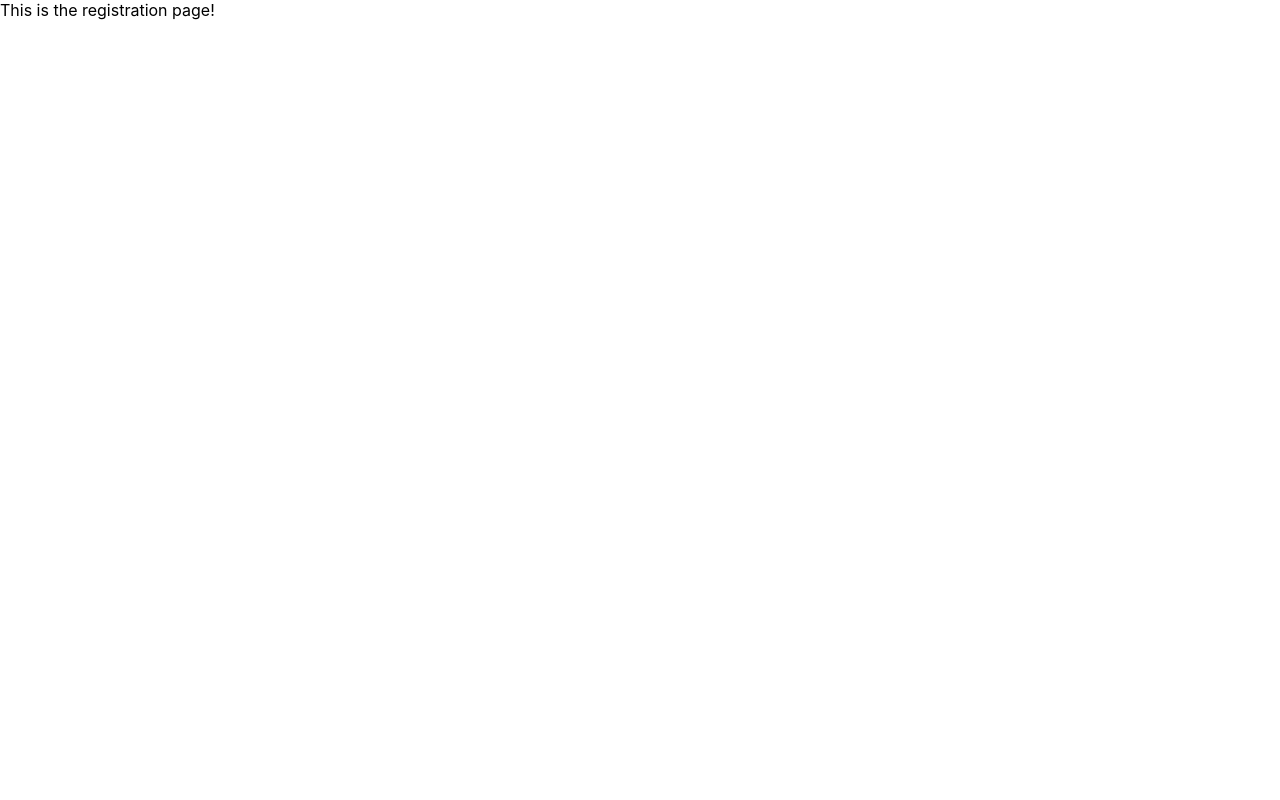
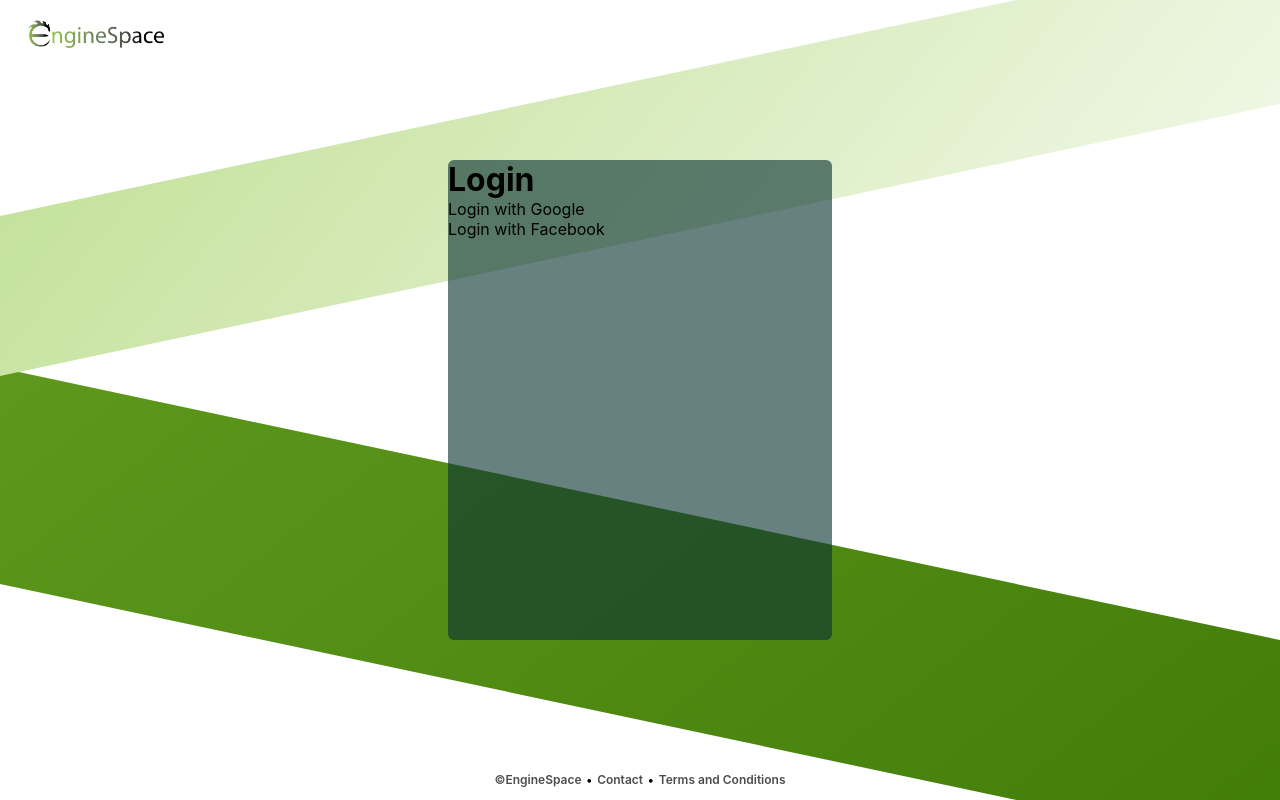
Before and after one commit to bbytiger/enginespace_frontend, a React (Create React App) app: page /registration in a window 1280 px wide. Built offline with nearby package versions, Linux system fonts and the light colour scheme.

Commit message:
more styling for the registration page

```diff
--- a/src/App.css
+++ b/src/App.css
@@ -1,3 +1,8 @@
+/* declare variables */
+:root {
+  --gradientAngle: -12deg;
+}
+
 /* GREETINGS */
 
 .wrapper {
@@ -317,3 +322,98 @@
   opacity: 1;
   transition: opacity 250ms ease-in;
 }
+
+/* Registration */
+
+.registration_wrapper {
+  position: absolute;
+  overflow: hidden;
+}
+
+.registration_card {
+  z-index: 10;
+  width: 100vw;
+  height: 100vh;
+  display: flex;
+}
+
+.registration_streak_one {
+  margin-top: 10vmin;
+  position: absolute;
+  transform: skewY(var(--gradientAngle));
+  -webkit-transform: skewY(var(--gradientAngle));
+  height: 20vh;
+  width: 100vw;
+  animation-direction: alternate;
+	animation: login_gradient 10s ease infinite;
+  background: linear-gradient(135deg, #ffffff, #8dc63f, #ffffff);
+}
+
+.registration_streak_two {
+  z-index: -1;
+  margin-top: 63vmin;
+  position: absolute;
+  transform: skewY(12deg);
+  -webkit-transform: skewY(12deg);
+  height: 27vh;
+  width: 100vw;
+  animation-direction: alternate;
+	animation: login_gradient 12s ease infinite;
+  background: linear-gradient(135deg, #000000, #8dc63f, #407c08);
+}
+
+@keyframes login_gradient {
+	0% {
+		background-position: 0% 50%;
+	}
+	50% {
+		background-position: 100% 50%;
+	}
+	100% {
+		background-position: 0% 50%;
+	}
+}
+
+.terms_wrapper {
+  display: flex;
+  width: 100vw;
+  bottom: 1.3vmin;
+  position: absolute;
+  z-index: 20;
+}
+
+.terms {
+  margin: auto;
+  display: flex;
+}
+
+.terms p {
+  font-weight: 600;
+  padding: 0.3vmin;
+  font-size: 1.5vmin;
+  margin-top: 0;
+  margin-bottom: 0;
+}
+
+.hover_opacity {
+  opacity: 0.7;
+}
+
+.hover_opacity:hover {
+  opacity: 1;
+}
+
+/* Login */
+
+.login {
+  z-index: 10;
+  margin: auto;
+  background: rgb(10 50 50 / 62%);
+  height: 60%;
+  width: 30%;
+  border-radius: 6px;
+}
+
+.login h1 {
+  margin: 0;
+}
--- a/src/AppRouter.js
+++ b/src/AppRouter.js
@@ -8,7 +8,6 @@ import Tour from './components/tour.js'
 function AppRouter() {
   return (
     <BrowserRouter>
-      <div className="app">
       <Route render={({ location }) => {
         return (
           <TransitionGroup>
@@ -25,13 +24,14 @@ function AppRouter() {
                 <Route exact path="/products"/>
                 <Route exact path="/developers"/>
                 <Route exact path="/company"/>
+                <Route exact path="/contact"/>
+                <Route exact path="/terms"/>
                 <Route exact path="/pricing"/>
                 <Route exact path="/community"/>
               </Switch>
             </CSSTransition>
           </TransitionGroup>
         )}} />
-      </div>
     </BrowserRouter>
   );
 }
--- /dev/null
+++ b/src/components/control.js
@@ -0,0 +1,44 @@
+import React from 'react'
+import { RiSettings4Fill } from 'react-icons/ri';
+import { IoSearchSharp, IoNotificationsSharp } from 'react-icons/io5';
+import { AiFillProfile } from 'react-icons/ai';
+import { IconContext } from 'react-icons';
+
+class ControlPanel extends React.Component {
+    render() {
+        return (
+            <div className="control_panel">
+                <div className="control_icon">
+                    <IconContext.Provider
+                        value={{size: '2.3vmin', fontWeight: 500, padding: 0 }}
+                    >
+                    <IoNotificationsSharp />
+                    </IconContext.Provider>
+                </div>
+                <div className="control_icon">
+                    <IconContext.Provider
+                        value={{size: '2.3vmin', fontWeight: 500, padding: 0 }}
+                    >
+                    <AiFillProfile />
+                    </IconContext.Provider>
+                </div>
+                <div className="control_icon">
+                    <IconContext.Provider
+                        value={{size: '2.3vmin', fontWeight: 500, padding: 0 }}
+                    >
+                    <IoSearchSharp />
+                    </IconContext.Provider>
+                </div>
+                <div className="control_icon">
+                    <IconContext.Provider
+                    value={{size: '2.3vmin', fontWeight: 500, padding: 0 }}
+                    >
+                    <RiSettings4Fill />
+                    </IconContext.Provider>
+                </div>
+            </div>
+        )
+    }
+}
+
+export default ControlPanel
--- a/src/components/greeting.js
+++ b/src/components/greeting.js
@@ -4,14 +4,12 @@ import { withRouter } from "react-router-dom";
 // static assets
 import LightLogo from '../assets/logo_light.png'
 import DarkLogo from '../assets/logo_dark.png'
-import { RiSettings4Fill } from 'react-icons/ri';
-import { IoSearchSharp, IoNotificationsSharp } from 'react-icons/io5';
-import { AiFillProfile } from 'react-icons/ai';
 import { IoIosArrowDown, IoIosArrowForward } from 'react-icons/io';
 import { IconContext } from 'react-icons';
 
 // Project-Defined Components
 import NavBar from './navbar'
+import ControlPanel from './control'
 
 class Greeting extends React.Component {
   constructor(props){
@@ -39,36 +37,7 @@ class Greeting extends React.Component {
             <img src={this.state.theme === "light" ? LightLogo : DarkLogo} alt="EngineSpace Logo"/>
           </div>
         </div>
-        <div className="control_panel">
-          <div className="control_icon">
-            <IconContext.Provider
-                value={{size: '2.3vmin', fontWeight: 500, padding: 0 }}
-              >
-              <IoNotificationsSharp />
-            </IconContext.Provider>
-          </div>
-          <div className="control_icon">
-            <IconContext.Provider
-                value={{size: '2.3vmin', fontWeight: 500, padding: 0 }}
-              >
-              <AiFillProfile />
-            </IconContext.Provider>
-          </div>
-          <div className="control_icon">
-            <IconContext.Provider
-                value={{size: '2.3vmin', fontWeight: 500, padding: 0 }}
-              >
-              <IoSearchSharp />
-            </IconContext.Provider>
-          </div>
-          <div className="control_icon">
-            <IconContext.Provider
-              value={{size: '2.3vmin', fontWeight: 500, padding: 0 }}
-            >
-              <RiSettings4Fill />
-            </IconContext.Provider>
-          </div>
-        </div>
+        <ControlPanel />
         <div className="learn_more down_bounce">
           <p className="learn_more_text">Take a tour</p>
           <div className="arrow" onClick={() => {
--- /dev/null
+++ b/src/components/login.js
@@ -0,0 +1,21 @@
+import React from 'react'
+
+class Login extends React.Component {
+    render() {
+        return (
+            <div className="login">
+                <h1>
+                    Login
+                </h1>
+                <div className="google_auth">
+                    Login with Google
+                </div>
+                <div className="google_auth">
+                    Login with Facebook
+                </div>
+            </div>
+        )
+    }
+}
+
+export default Login
--- /dev/null
+++ b/src/components/navlogo.js
@@ -0,0 +1,16 @@
+import React from 'react'
+import NavLogoImg from '../assets/nav_logo.png'
+
+class NavLogo extends React.Component {
+    render() {
+        return (
+            <div className="nav_logo">
+                <a href="/">
+                    <img className="word_logo" src={NavLogoImg} alt="EngineSpace Logo"/>
+                </a>
+            </div>
+        )
+    }
+}
+
+export default NavLogo
--- a/src/components/registration.js
+++ b/src/components/registration.js
@@ -1,13 +1,42 @@
 import React from 'react'
+import { withRouter } from "react-router-dom";
+
+// user-defined components
+import NavLogo from './navlogo'
+import Login from './login'
+import SignUp from './signup'
 
 class Registration extends React.Component {
+  constructor(props){
+    super(props)
+    this.state = {
+      selected: 'login'
+    }
+  }
+
   render() {
     return (
-      <div>
-        This is the registration page!
+      <div className="registration_wrapper">
+        <div className="registration_streak_one" style={{backgroundSize: '600% 100%'}}>
+        </div>
+        <div className="registration_streak_two" style={{backgroundSize: '600% 100%'}}>
+        </div>
+        <div className="registration_card">
+          <NavLogo />
+          {this.state.selected ? <Login /> : <SignUp />}
+        </div>
+        <div className="terms_wrapper">
+          <div className="terms">
+            <p className="hover_opacity" onClick={() => {this.props.history.push('/')}}>©EngineSpace</p>
+            <p>•</p>
+            <p className="hover_opacity" onClick={() => {this.props.history.push('/contact')}}>Contact</p>
+            <p>•</p>
+            <p className="hover_opacity" onClick={() => {this.props.history.push('/terms')}}>Terms and Conditions</p>
+          </div>
+        </div>
       </div>
     )
   }
 }
 
-export default Registration
+export default withRouter(Registration)
--- /dev/null
+++ b/src/components/signup.js
@@ -0,0 +1,21 @@
+import React from 'react'
+
+class SignUp extends React.Component {
+    render() {
+        return (
+            <div className="signup">
+                <h1>
+                    Sign Up
+                </h1>
+                <div className="google_register">
+
+                </div>
+                <div className="facebook_register">
+
+                </div>
+            </div>
+        )
+    }
+}
+
+export default SignUp
```
